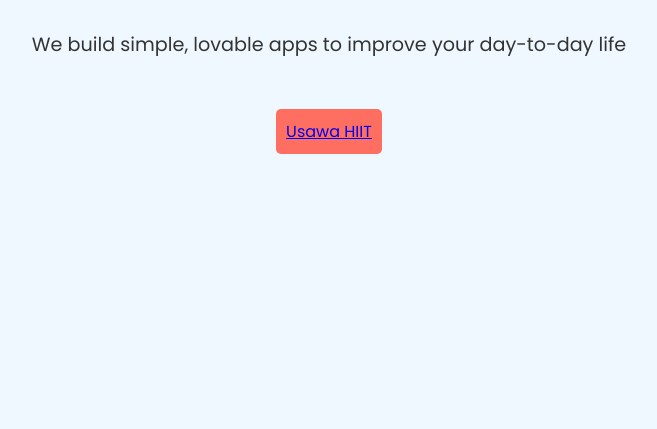
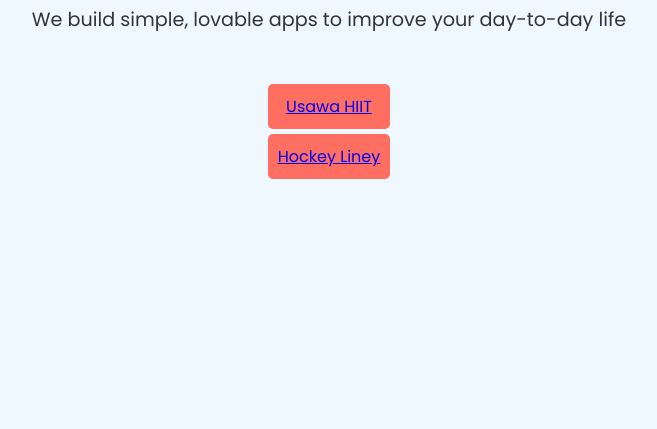
Before and after one commit to mproche/appsydaisy-web, a website: page public/index.html in a window 1280 px wide. Shown: the part 371-800 px from the top of the page, without its empty margins (311-968 px from the left). Drawn offline with Linux system fonts and the light colour scheme.

Commit message:
Adds hockey line webpage

```diff
--- a/public/index.html
+++ b/public/index.html
@@ -47,6 +47,7 @@
     <p>We build simple, lovable apps to improve your day-to-day life</p>
     <ul>
         <li><a href="./usawa-hiit/support.html">Usawa HIIT</a></li>
+        <li><a href="./hockey-liney/support.html">Hockey Liney</a></li>
     </ul>
 </body>
 </html>
```
